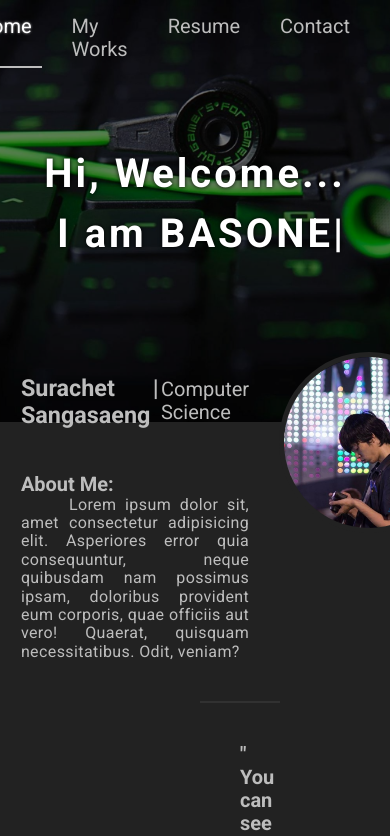
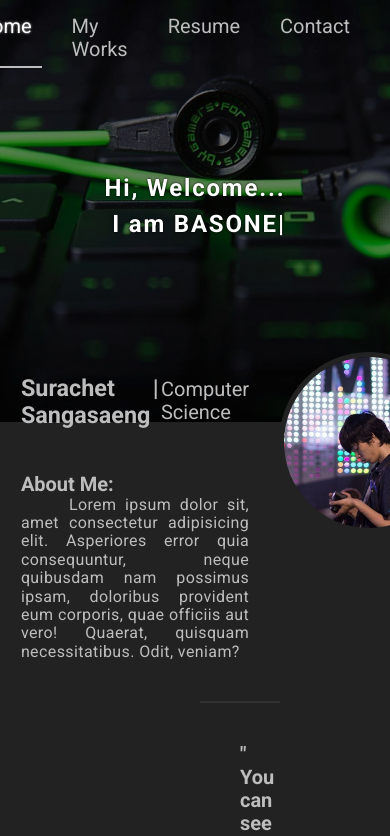
Before and after one commit to Basone01/basone01.github.io, a React (Create React App) app: page / in a window 390 px wide. Shown: the top 836 px of the page. Built offline with nearby package versions, Linux system fonts and the light colour scheme.

Commit message:
added some media queries

```diff
--- a/src/components/header/typingMessage/messageBox.styled.js
+++ b/src/components/header/typingMessage/messageBox.styled.js
@@ -20,6 +20,9 @@ export const StyledMessageBox = styled.div`
 	color:white;
 	letter-spacing:0.075em;
 	margin-bottom:0.5em;
+	@media only screen and (max-width:768px){
+	  font-size: 0.6em;
+	}
 	&:after {
 		content: "|";
 		position: absolute;
```
